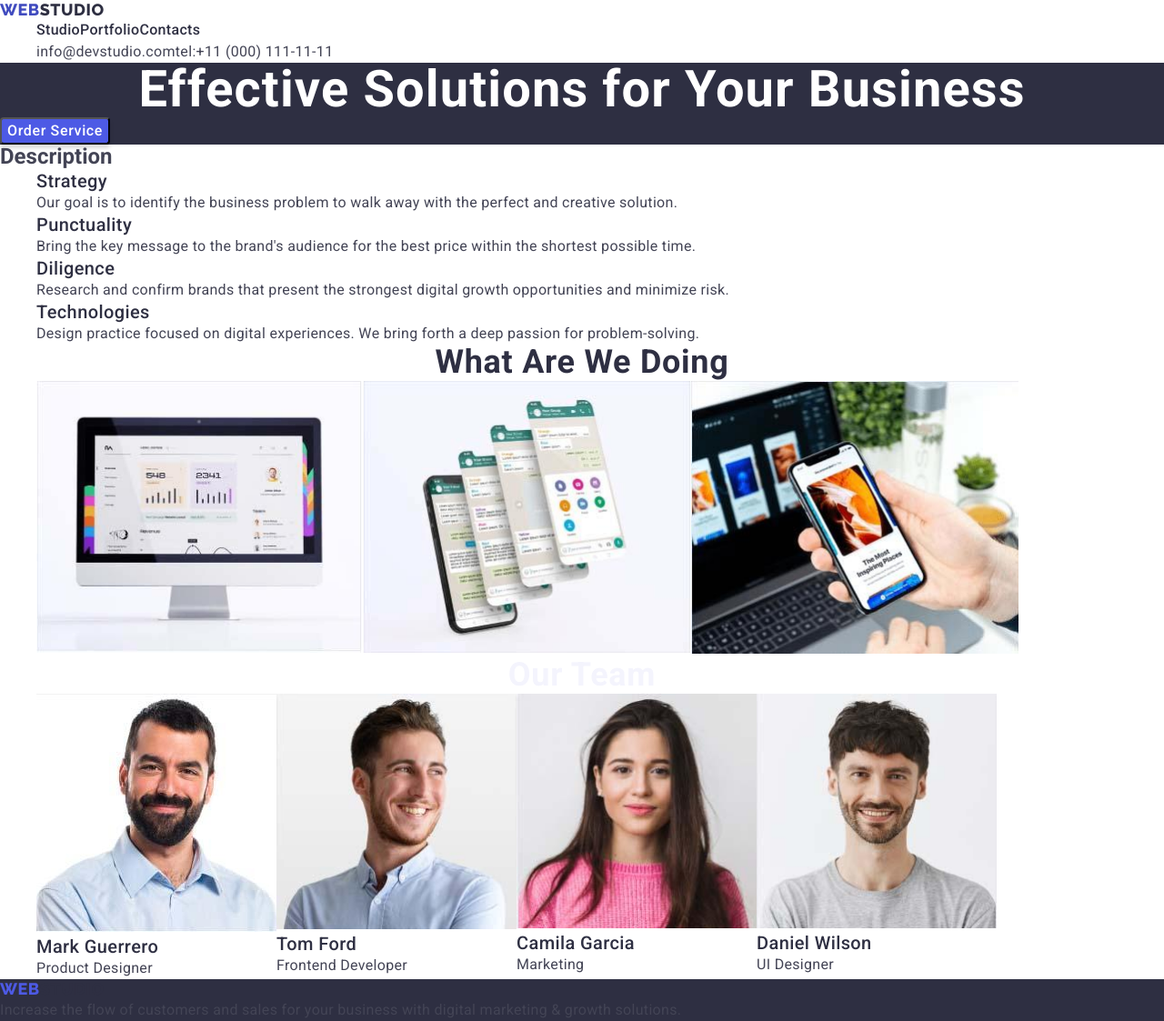
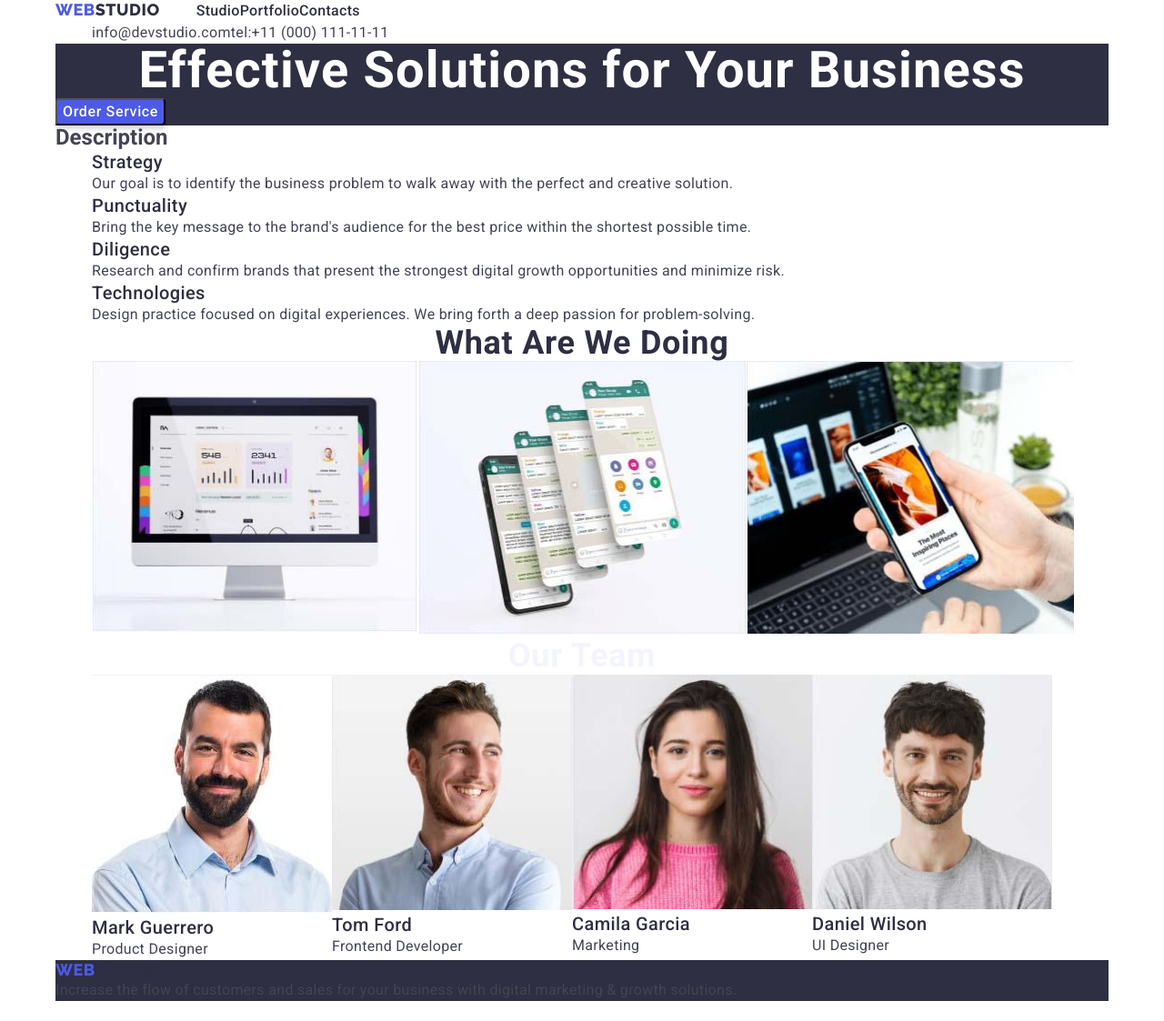
Before and after one commit to GordeevOleg/goit-markup-hw-03, a plain HTML site: page index.html in a window 1280 px wide. Shown: the whole page at 91% size. After the commit the page ends 1101 px from the top, so only its background shows below. Drawn offline with nearby package versions, Linux system fonts and the light colour scheme.

Commit message:
Update index.html

```diff
--- a/index.html
+++ b/index.html
@@ -18,8 +18,8 @@
     <link rel="stylesheet" href="./css/styles.css" />
   </head>
   <body>
-    <header>
-      <nav>
+    <header class="container">
+      <nav class="nav">
         <a class="link logo" href="./index.html"
           >Web<span class="logo1">Studio</span></a
         >
@@ -47,14 +47,15 @@
 
     <main>
       <!--ORDER -->
-      <section class="section-one">
+      <section class="section-one container">
         <h1 class="head">Effective Solutions for Your Business</h1>
         <button class="btn link" type="button">Order Service</button>
       </section>
 
-      <section class="section-two">
+      <section class="section-two container">
         <h2 hidden class="hidden-head-sec-two">About us</h2>
         <h2>Description</h2>
+
         <ul class="list">
           <li>
             <h3 class="descr-header">Strategy</h3>
@@ -71,7 +72,7 @@
               Bring the key message to the brand's audience for the best price
               within the shortest possible time.
             </p>
-          </li>
+          </liss=>
           <li>
             <h3 class="descr-header">Diligence</h3>
 
@@ -92,7 +93,7 @@
       </section>
 
       <!--WHAT ARE WE DOING -->
-      <section>
+      <section class="container">
         <h2 class="section-three-header">What are we doing</h2>
         <ul class="list">
           <li>
@@ -108,7 +109,7 @@
       </section>
 
       <!--OUR TEAM-->
-      <section class="section-four">
+      <section class="section-four container">
         <h2 class="section-four-header">Our Team</h2>
         <ul class="list">
           <li>
@@ -135,7 +136,7 @@
       </section>
     </main>
 
-    <footer class="foot">
+    <footer class="foot container">
       <a class="link logo" href="./index.html"
         >Web<span class="logo1">Studio</span></a
       >
```
